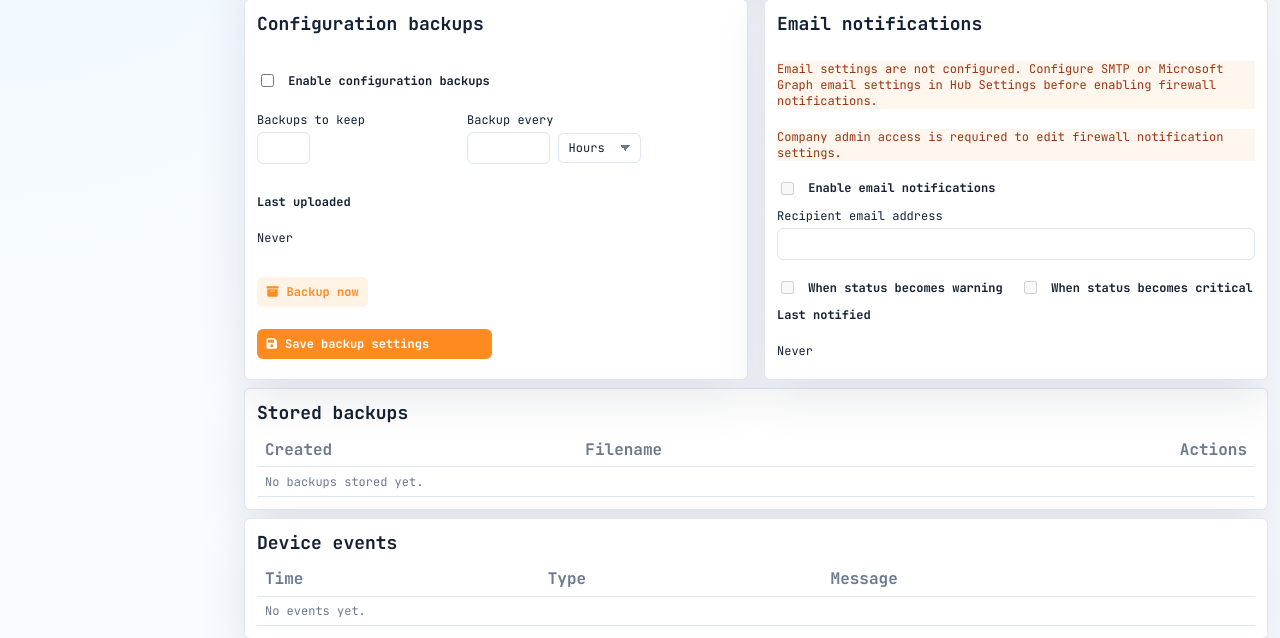
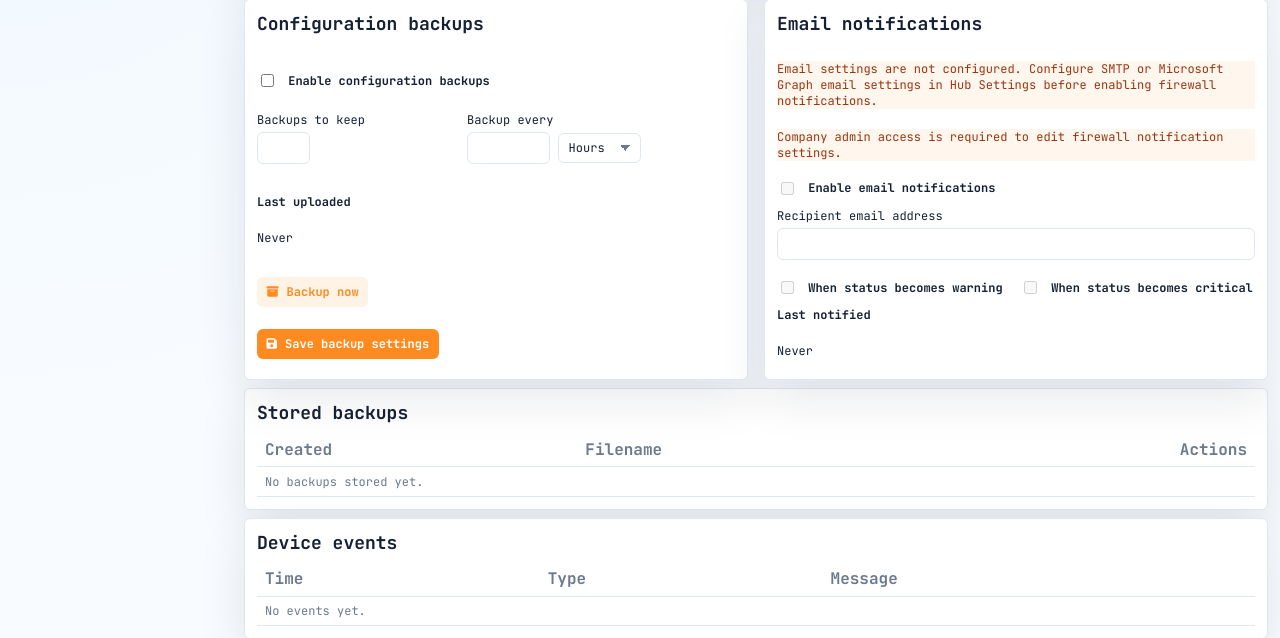
Before and after one commit to albercuba/OPNsense-Hub, a FastAPI app: template dashboard/app/templates/device.html in a window 1280 px wide. Shown: the part 272-910 px from the top of the page. Run offline with FastAPI, Linux system fonts and the light colour scheme; the template is opened without the code that fills it, so the values that code supplies are empty; parts of the project's set-up code (start-up, migrations or seed data) failed here and were passed over.

Commit message:
style:  button width fit content

```diff
--- a/dashboard/app/static/style.css
+++ b/dashboard/app/static/style.css
@@ -274,6 +274,7 @@ select:focus {
     font-weight: 700;
     cursor: pointer;
     text-decoration: none;
+    width: fit-content;
 }
 .button.secondary {
     background: var(--accent-soft);
```
